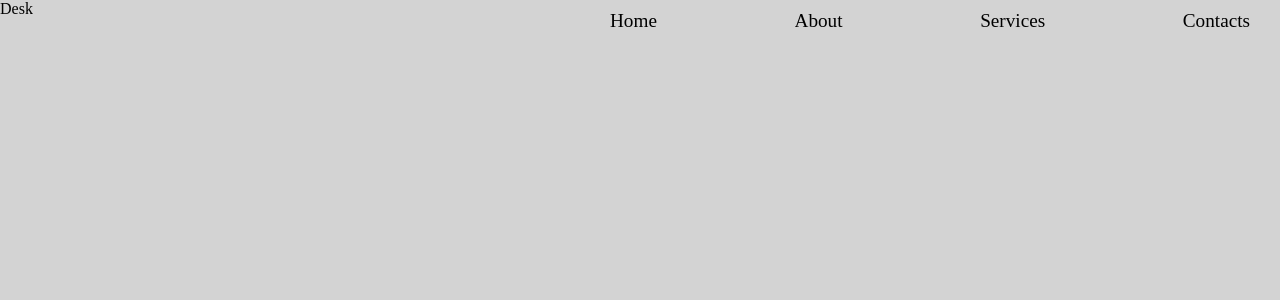
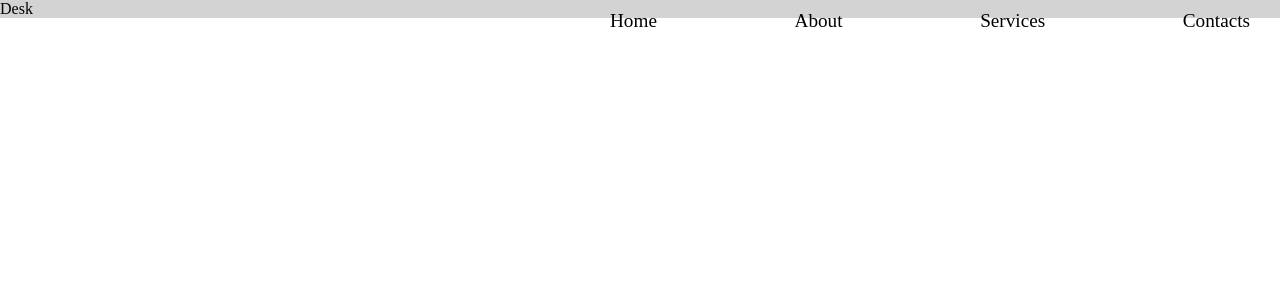
Before and after one commit to vikhulei/bethany_church, a React (Create React App) app: page /pages/contacts in a window 1280 px wide. Shown: the top 300 px of the page. Built offline with nearby package versions, Linux system fonts and the light colour scheme; a web font is replaced by a local one.

Commit message:
wrapper removed ex b-color, pages max-width 100vw

```diff
--- a/src/App.js
+++ b/src/App.js
@@ -10,16 +10,16 @@ import Services from "./pages/Services";
 import Contacts from "./pages/Contacts";
 
 const Wrapper = styled.div`
-  position: absolute;
+  /* position: absolute;
   width: 100vw;
-  height: 100vh;
-  display: flex;
+  height: 100%;
+  display: flex; */
   background-color: lightgray;
-  z-index: -99;
+  /* z-index: -99; */
 `;
 
 const Pages = styled.div`
-  width: 100vw;
+  max-width: 100vw;
 `;
 
 export default function App() {
```
